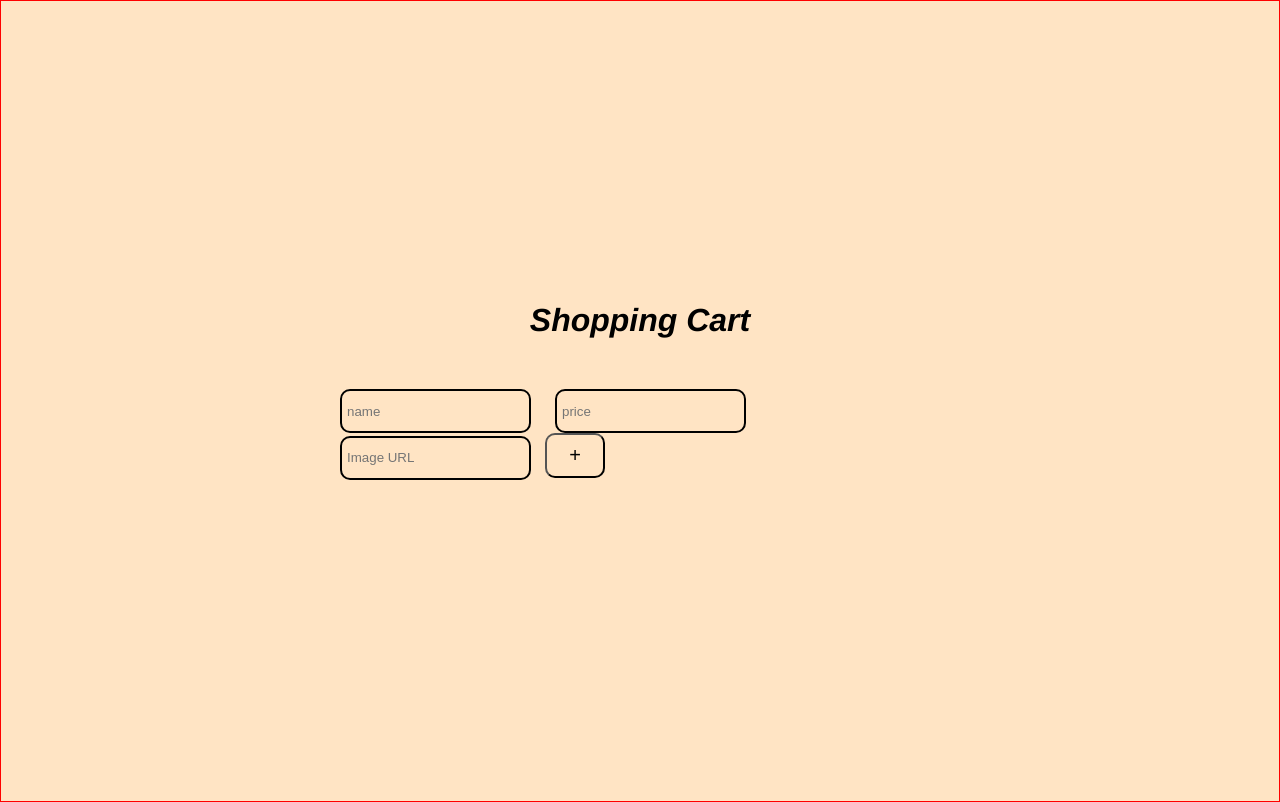
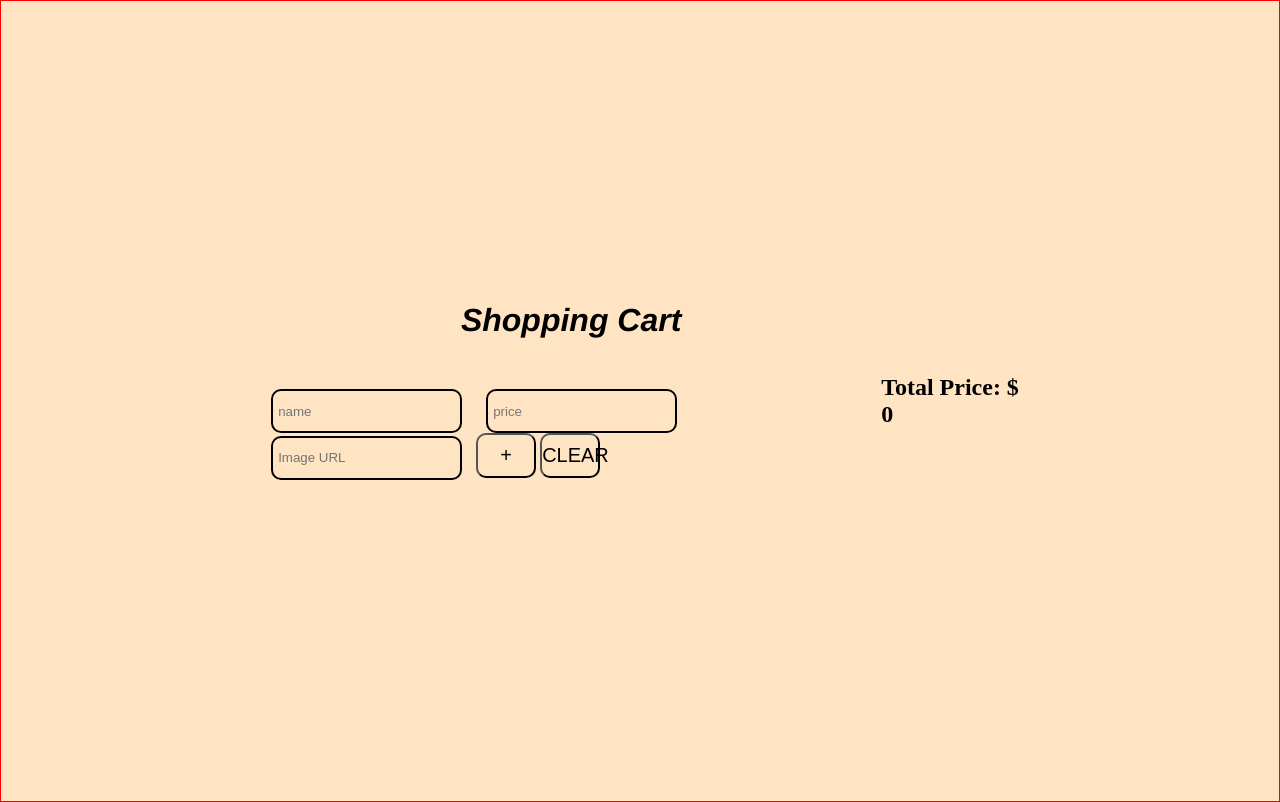
Before and after one commit to MannyFrias/shopping-cart, a plain HTML site: page homework/shopping-cart-hw.html in a window 1280 px wide. Drawn offline with Linux system fonts and the light colour scheme.

Commit message:
re:shopping cart updates to decresed Func and clear Func

```diff
--- a/homework/shopping-cart-hw.html
+++ b/homework/shopping-cart-hw.html
@@ -18,9 +18,14 @@
           <input id="productPrice" type="number" placeholder="price" />
           <input id="productImage" type="text" placeholder="Image URL" />
           <button id="addButton">+</button>
+          <button id="clearAll" onclick="clearCart()">CLEAR</button>
         </div>
         <div id="listContainer"></div>
       </div>
+      <h2>
+        Total Price: $
+        <p id="prodTotalCost">0</p>
+      </h2>
     </div>
     <script src="./script.js"></script>
   </body>
```
